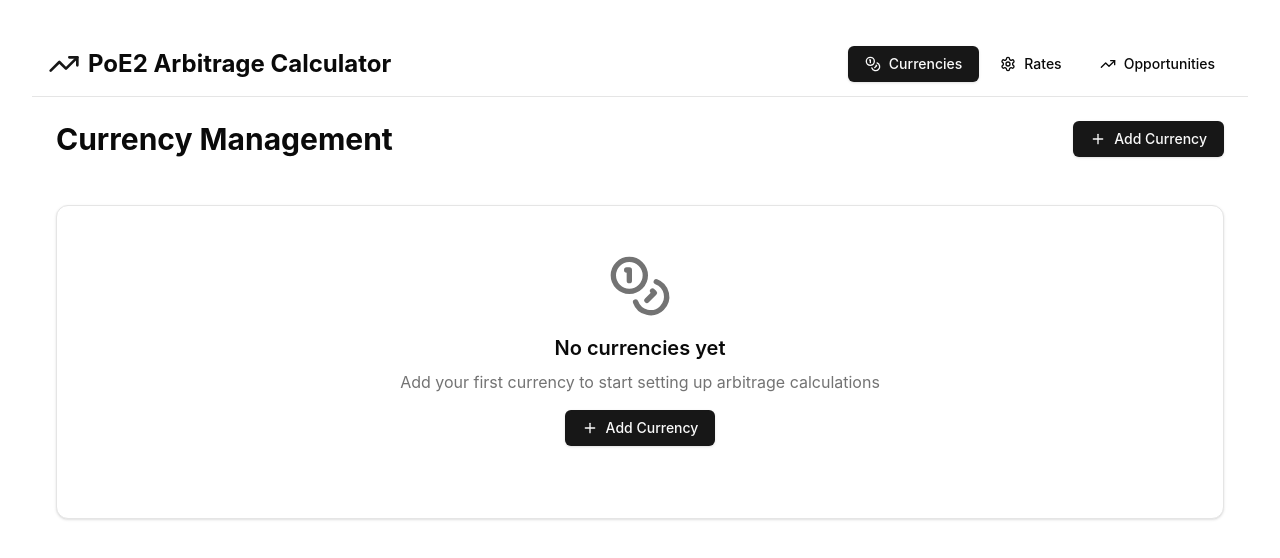
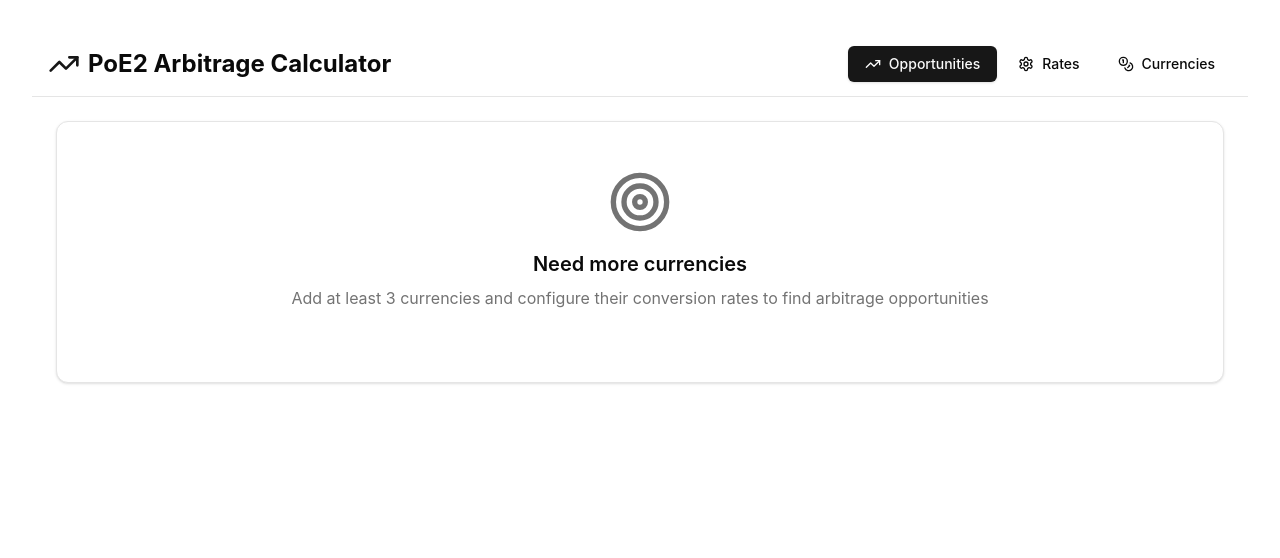
Before and after one commit to falleng0d/poe2-arbitrage-calculator, a React (Vite) app: page / in a window 1280 px wide. Shown: the top 558 px of the page. Built offline with nearby package versions, Linux system fonts and the light colour scheme.

Commit message:
Reorder navigation tabs and set default active tab to Opportunities

```diff
--- a/src/App.tsx
+++ b/src/App.tsx
@@ -14,7 +14,7 @@ function App() {
     currencies: [],
     rates: [],
     opportunities: [],
-    activeTab: 'currencies',
+    activeTab: 'opportunities',
   });
   const [precision, setPrecision] = useState(1000);
 
--- a/src/components/Navigation.tsx
+++ b/src/components/Navigation.tsx
@@ -8,9 +8,9 @@ interface NavigationProps {
 
 export const Navigation = ({ activeTab, onTabChange }: NavigationProps) => {
   const tabs = [
+    { id: 'opportunities' as const, label: 'Opportunities', icon: TrendingUp },
+    { id: 'rates' as const, label: 'Rates', icon: Settings },
     { id: 'currencies' as const, label: 'Currencies', icon: Coins },
-    { id: 'rates' as const, label: 'Rates', icon: Settings },
-    { id: 'opportunities' as const, label: 'Opportunities', icon: TrendingUp },
   ];
 
   return (
```
